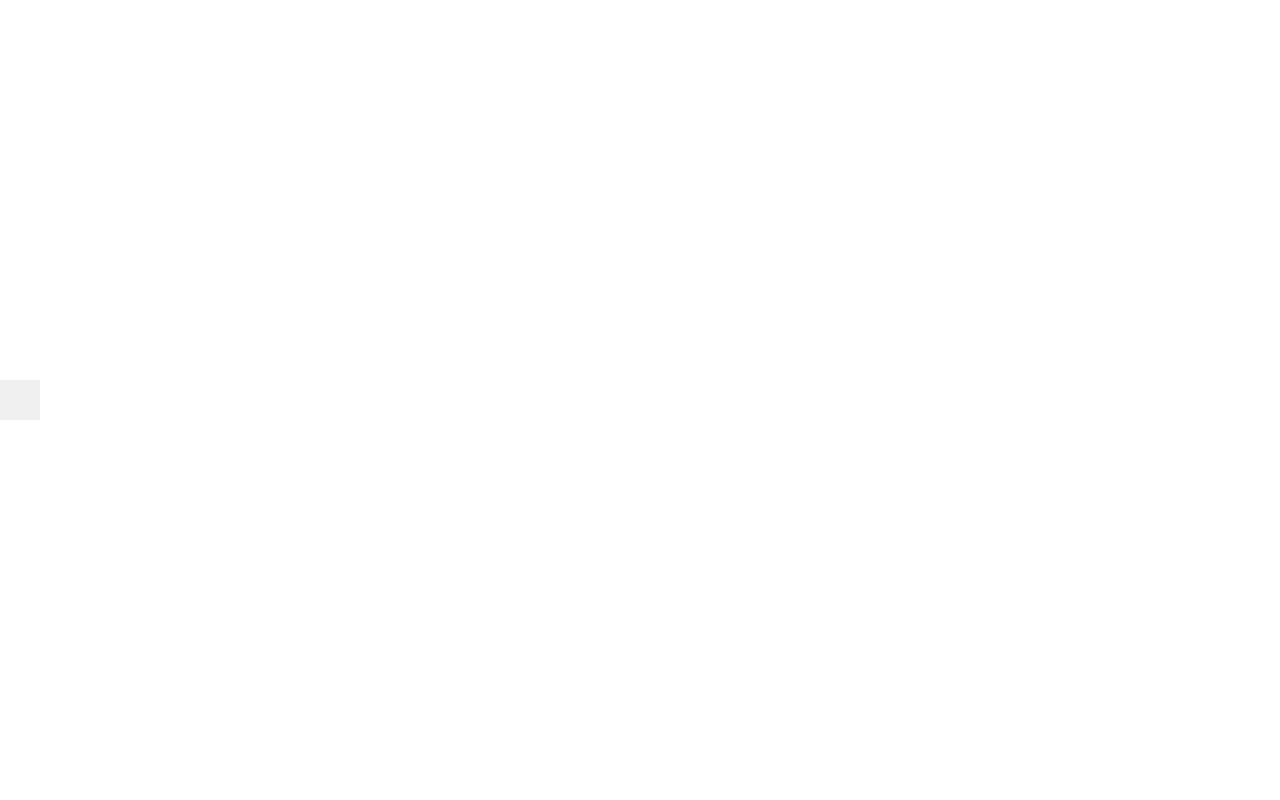
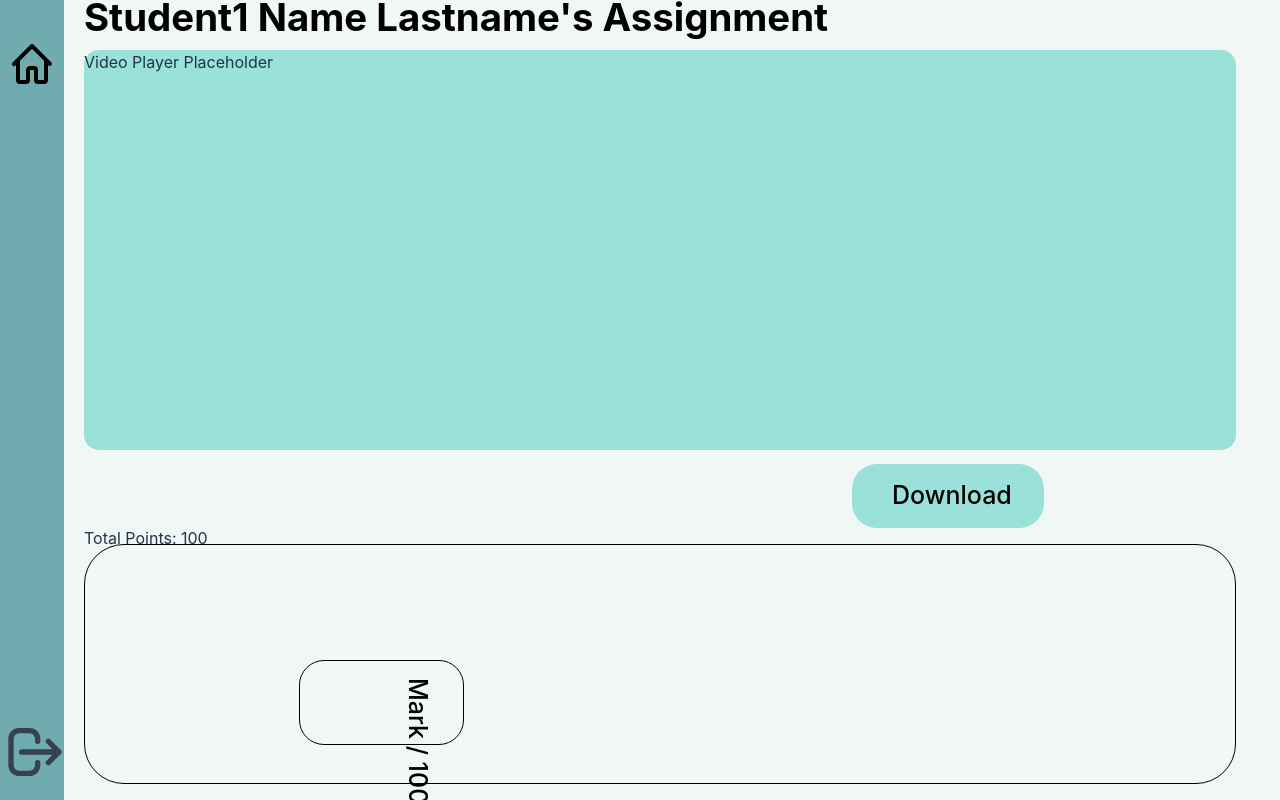
Before and after one commit to Th0rn4/BoS-CMPG323, a React (Vite) app in the folder BoS-323/frontend/HMS-frontendWeb/: page /view-assignment/1 in a window 1280 px wide. Before the commit this address had no page. Built offline with nearby package versions, Linux system fonts and the light colour scheme.

Commit message:
Created View Assignment

```diff
--- a/BoS-323/frontend/HMS-frontendWeb/src/App.jsx
+++ b/BoS-323/frontend/HMS-frontendWeb/src/App.jsx
@@ -8,6 +8,7 @@ import {
 import LoginPage from "./pages/Login";
 import Dashboard from "./pages/Dashboard";
 import Assignments from "./pages/Assignments";
+import ViewAssignment from "./pages/ViewAssignment"; // Make sure to import ViewAssignment
 
 function App() {
   return (
@@ -17,6 +18,10 @@ function App() {
           <Route path="/login" element={<LoginPage />} />
           <Route path="/dashboard" element={<Dashboard />} />
           <Route path="/assignments" element={<Assignments />} />
+          <Route
+            path="/view-assignment/:studentId"
+            element={<ViewAssignment />}
+          />
           <Route path="/" element={<Navigate replace to="/login" />} />
         </Routes>
       </Router>
--- a/BoS-323/frontend/HMS-frontendWeb/src/pages/Assignments.jsx
+++ b/BoS-323/frontend/HMS-frontendWeb/src/pages/Assignments.jsx
@@ -20,11 +20,15 @@ const Assignments = () => {
   };
 
   const students = [
-    "Student1 Name Lastname",
-    "Student2 Name Lastname",
-    "Student3 Name Lastname",
-    "Student4 Name Lastname",
+    { id: 1, name: "Student1 Name Lastname" },
+    { id: 2, name: "Student2 Name Lastname" },
+    { id: 3, name: "Student3 Name Lastname" },
+    { id: 4, name: "Student4 Name Lastname" },
   ];
+
+  const handleStudentClick = (studentId) => {
+    navigate(`/view-assignment/${studentId}`);
+  };
 
   return (
     <div className="assignments-container">
@@ -37,14 +41,17 @@ const Assignments = () => {
           <img src={LogoutIcon} alt="Logout" />
         </div>
       </div>
-
       {/* Main Content */}
       <div className="main-content">
         <h1 className="page-title">AssignmentName</h1>
         <div className="list-of-students">
           {students.map((student, index) => (
-            <div key={index} className={`student student${index + 1}`}>
-              <div className="student-name">{student}</div>
+            <div
+              key={student.id}
+              className={`student student${index + 1}`}
+              onClick={() => handleStudentClick(student.id)}
+            >
+              <div className="student-name">{student.name}</div>
             </div>
           ))}
         </div>
--- /dev/null
+++ b/BoS-323/frontend/HMS-frontendWeb/src/pages/ViewAssignment.css
@@ -0,0 +1,144 @@
+.va-container {
+  display: flex;
+  flex-direction: column;
+  width: 100vw;
+  height: 100vh;
+  background: #f0f7f4;
+  position: relative;
+}
+
+/* Main Content (Video Player Section) */
+.va-main-content {
+  flex: 1;
+  padding: 2vw;
+  margin-left: 3vw; /* Push everything to the right */
+  box-sizing: border-box;
+  position: relative;
+}
+
+/* Video Player Container */
+.va-video-container {
+  background: #99e1d9;
+  border-radius: 15px;
+  width: 90vw;
+  height: 50vh;
+  margin-bottom: 2vh;
+  transform: translateY(-15%);
+}
+
+.va-page-title {
+  font-family: "Inter", sans-serif;
+  font-size: 3vw;
+  font-weight: 700;
+  color: #000000;
+  margin-bottom: 1vh;
+  transform: translateY(-130%);
+}
+
+/* Comments Block */
+.va-comments-block {
+  position: absolute;
+  width: 90vw;
+  height: 30vh;
+  left: 5vw;
+  top: 68vh;
+  background: #f0f7f4;
+  border: 1px solid #000000;
+  border-radius: 40px;
+  box-sizing: border-box;
+}
+
+/* Mark Panel */
+.va-mark-panel {
+  position: absolute;
+  width: 85px;
+  height: 165px;
+  left: 319px;
+  top: 620px;
+  transform: rotate(90deg);
+}
+
+/* Mark Rectangle */
+.va-mark-rectangle {
+  width: 85px;
+  height: 165px;
+  background: #f0f7f4;
+  border: 1px solid #000000;
+  border-radius: 25px;
+  box-sizing: border-box;
+}
+
+/* Mark Text */
+.va-mark-text {
+  position: absolute;
+  width: 130px;
+  height: 30px;
+  left: 18px;
+  top: 28px;
+  font-family: "Inter", sans-serif;
+  font-weight: 500;
+  font-size: 25px;
+  color: #000000;
+}
+
+/* Publish Mark Button */
+.va-publish-mark {
+  position: absolute;
+  width: 85px;
+  height: 246px;
+  left: 1401px;
+  top: 20vh;
+}
+
+/* Publish Mark Rectangle */
+.va-publish-rectangle {
+  width: 85px;
+  height: 246px;
+  background: #705d56;
+  border-radius: 25px;
+  top: 20vh;
+}
+
+/* Publish Mark Text */
+.va-publish-text {
+  position: absolute;
+  width: 155px;
+  height: 30px;
+  left: 45px;
+  top: 28px;
+  font-family: "Inter", sans-serif;
+  font-weight: 500;
+  font-size: 25px;
+  color: #f0f7f4;
+}
+
+/* Download Video Button */
+.va-download-video {
+  position: absolute;
+  width: 10vh;
+  height: 10vh;
+  left: 70vw;
+  top: 50vh;
+}
+
+/* Download Rectangle */
+.va-download-rectangle {
+  width: 8vh;
+  height: 15vw;
+  background: #99e1d9;
+  border-radius: 25px;
+  transform: rotate(90deg);
+}
+
+/* Download Text */
+.va-download-text {
+  position: absolute;
+  width: 120px;
+  height: 30vw;
+  left: -3vh;
+  top: 6vw;
+  font-family: "Inter", sans-serif;
+  font-weight: 500;
+  font-size: 25px;
+  color: #000000;
+}
--- /dev/null
+++ b/BoS-323/frontend/HMS-frontendWeb/src/pages/ViewAssignment.jsx
@@ -0,0 +1,80 @@
+import React from "react";
+import { useNavigate, useParams } from "react-router-dom";
+import "./ViewAssignment.css";
+import HomeButton from "../assets/HomeButton.svg";
+import LogoutIcon from "../assets/LogoutIcon.svg";
+
+const ViewAssignment = () => {
+  const navigate = useNavigate();
+  const { studentId } = useParams();
+
+  const handleLogout = () => {
+    navigate("/login");
+  };
+
+  const handleHomeClick = () => {
+    navigate("/dashboard");
+  };
+
+  const assignmentDetails = {
+    totalPoints: 100,
+  };
+
+  const getStudentName = (id) => {
+    const students = {
+      1: "Student1 Name Lastname",
+      2: "Student2 Name Lastname",
+      3: "Student3 Name Lastname",
+      4: "Student4 Name Lastname",
+    };
+    return students[id] || "Unknown Student";
+  };
+
+  const studentName = getStudentName(studentId);
+
+  return (
+    <div className="va-container">
+      <div className="left-panel">
+        <div className="home-button" onClick={handleHomeClick}>
+          <img src={HomeButton} alt="Home" />
+        </div>
+        <div className="logout-button" onClick={handleLogout}>
+          <img src={LogoutIcon} alt="Logout" />
+        </div>
+      </div>
+
+      <div className="va-main-content">
+        <h1 className="va-page-title">{studentName}'s Assignment</h1>
+        <div className="va-video-container">
+          <p>Video Player Placeholder</p>
+        </div>
+
+        <div className="va-assignment-details">
+          <p>Total Points: {assignmentDetails.totalPoints}</p>
+        </div>
+      </div>
+
+      {/* Bottom Section */}
+      <div className="va-comments-block">
+        {/* Comments section for lecturer */}
+      </div>
+
+      <div className="va-mark-panel">
+        <div className="va-mark-rectangle"></div>
+        <div className="va-mark-text">Mark / 100</div>
+      </div>
+
+      <div className="va-publish-mark">
+        <div className="va-publish-rectangle"></div>
+        <div className="va-publish-text">Publish Mark</div>
+      </div>
+
+      <div className="va-download-video">
+        <div className="va-download-rectangle"></div>
+        <div className="va-download-text">Download</div>
+      </div>
+    </div>
+  );
+};
+
+export default ViewAssignment;
```
